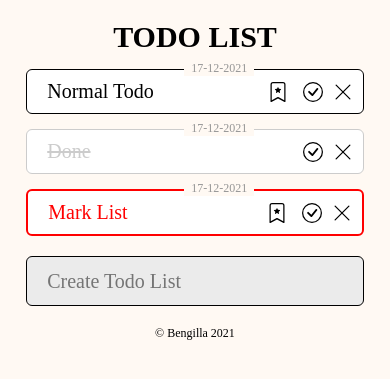
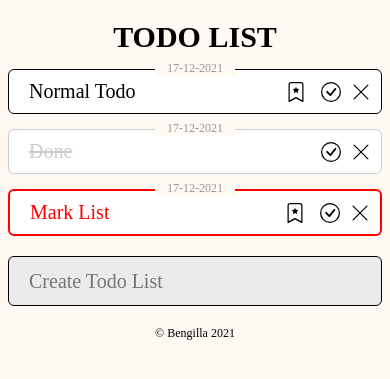
Before and after one commit to Bengilla/todo_list, a Flask app: page / in a window 390 px wide. Shown: the top 379 px of the page. Run offline with Flask 2, Linux system fonts and the light colour scheme; data comes from the database, SQL or seed files in the repository; some libraries are stand-ins or nearby versions; some web fonts are replaced.

Commit message:
Update style.css

```diff
--- a/static/style.css
+++ b/static/style.css
@@ -1,4 +1,4 @@
- @import url('https://fonts.font.im/css?family=Montserrat|Montserrat+Alternates');
+@import url("https://fonts.font.im/css?family=Montserrat|Montserrat+Alternates");
 * {
   color: #000;
   font-family: Montserrat;
@@ -6,7 +6,7 @@
   font-size: 20px;
 }
 body {
-    background: #FFF9F3;
+  background: #fff9f3;
 }
 
 .title {
@@ -26,17 +26,15 @@ body {
 
 .date {
   position: absolute;
-    left: 47%;
+  left: 50%;
+  transform: translate(-50%, 0);
+  width: 80px;
   text-align: center;
-    width: 70px;
-    /* justify-content: center;
-    align-items: center; */
-    /* margin: -8px auto; */
   margin-top: -8px;
   color: #969696;
   font-size: 12px;
   font-weight: 300;
-    background:#FFF9F3;
+  background: #fff9f3;
   z-index: 100;
 }
 
@@ -50,12 +48,14 @@ body {
   padding: 10px 130px 10px 20px;
   color: #000;
   vertical-align: middle;
-    background: #FFF;
+  background: #fff;
   box-sizing: border-box;
   border-radius: 6px;
 }
 
-.star, .done, .delete {
+.star,
+.done,
+.delete {
   color: red;
   width: 25px;
   position: absolute;
@@ -99,9 +99,27 @@ footer {
 }
 
 @media screen and (max-width: 1024px) {
-    .frame {width: 95%;}
-    .star, .done, .delete {width: 20px;}
-    .star {right: 75px;}
-    .done {right: 40px;}
-    .delete {right: 10px;}
+  .frame {
+    width: 100%;
   }
+  .new_todo {
+    width: 100%;
+  }
+  .input_frame {
+    width: 100%;
+  }
+  .star,
+  .done,
+  .delete {
+    width: 20px;
+  }
+  .star {
+    right: 75px;
+  }
+  .done {
+    right: 40px;
+  }
+  .delete {
+    right: 10px;
+  }
+}
```
Lines whose indentation alone changed are shown as unchanged.
